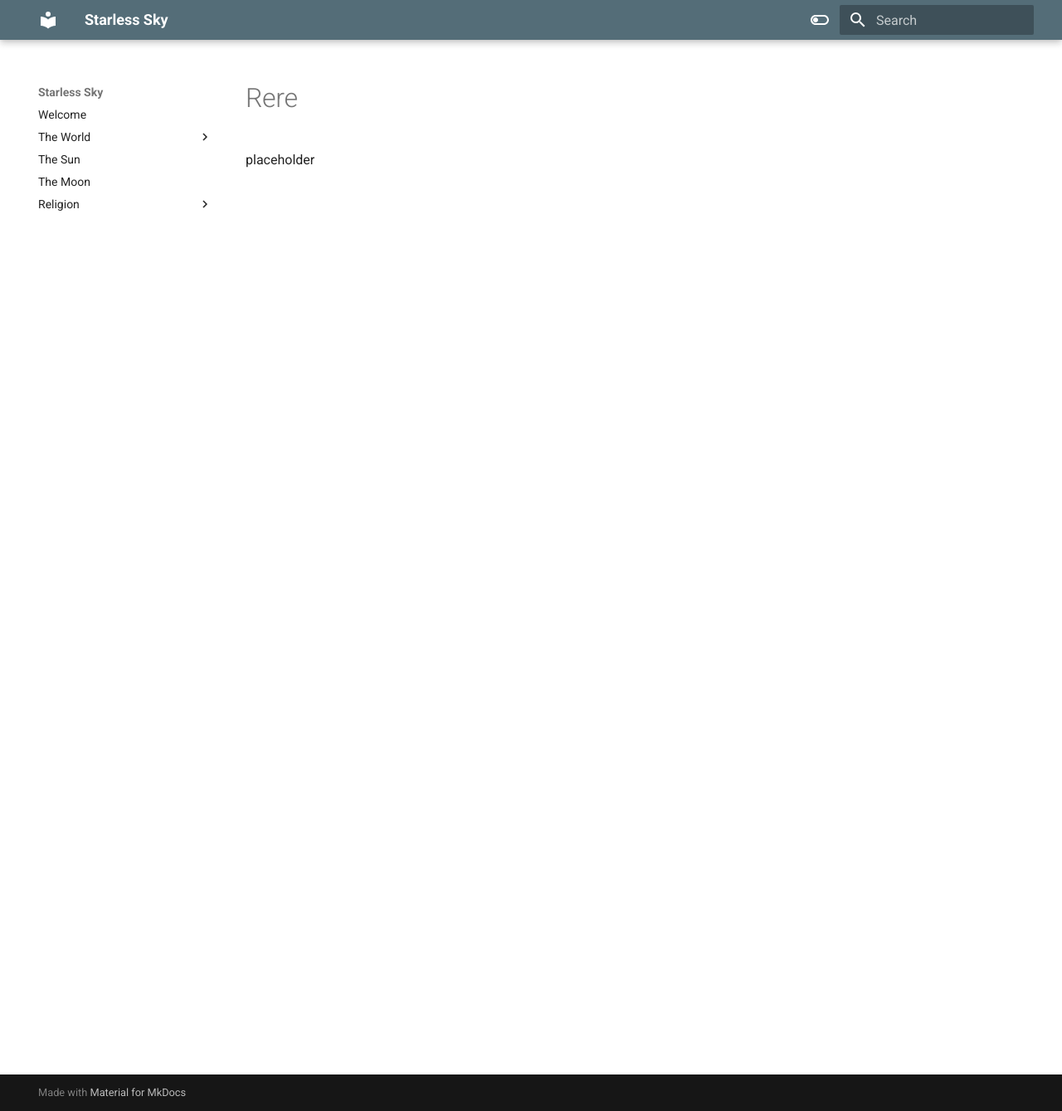
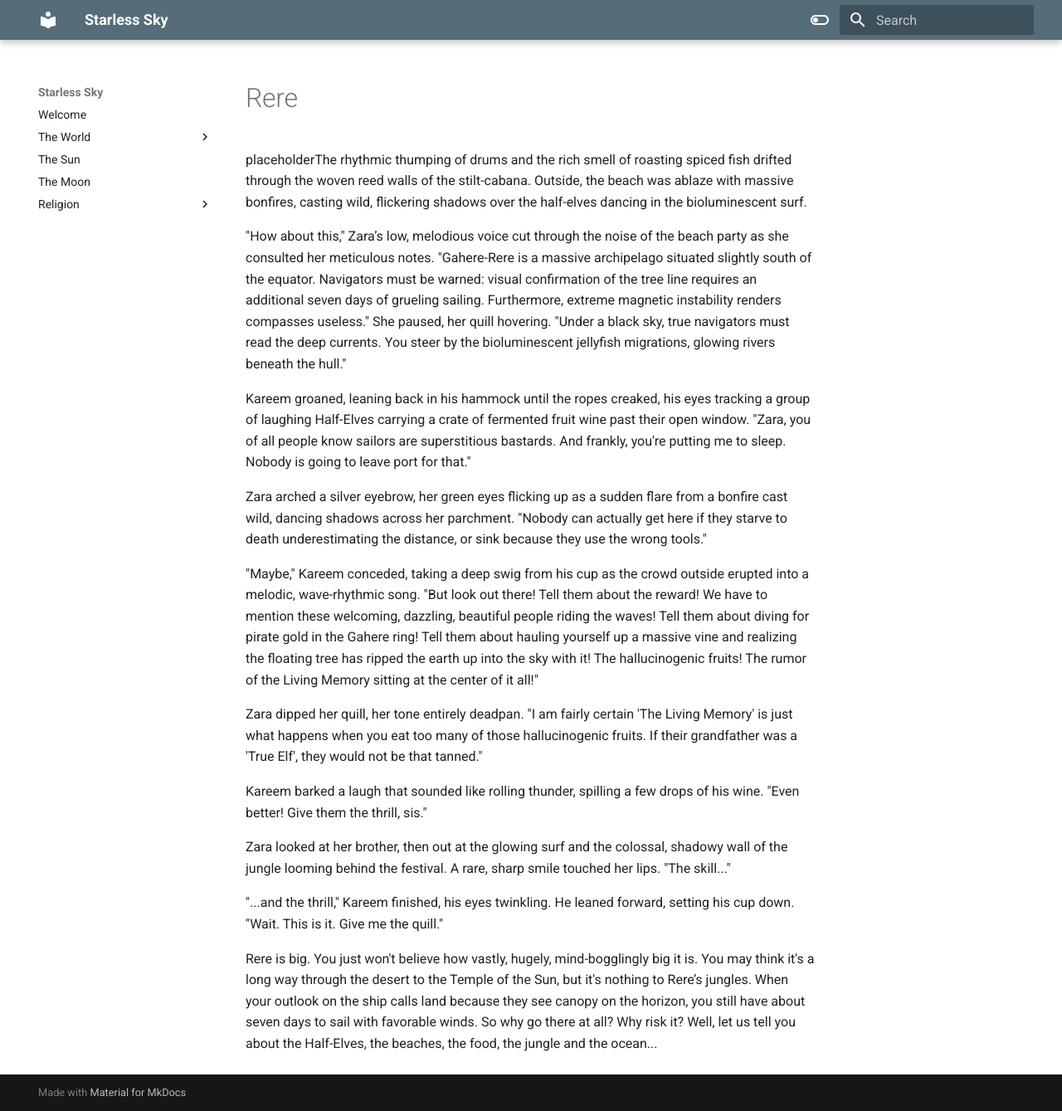
Before and after one commit to Matt4C6F656872/Starless-Sky, an MkDocs documentation site: the page built from docs/the-world/gahere-rere/locations/rere.md, in a window 1280 px wide and 1339 px high. Shown: the whole window at 83% size. Built offline with MkDocs 1.6.1 and Material for MkDocs 9.7.7, drawn with Linux system fonts in a browser that asks for light colours.

Commit message:
Rere Lore Update

```diff
--- a/docs/the-world/gahere-rere/locations/rere.md
+++ b/docs/the-world/gahere-rere/locations/rere.md
@@ -1 +1,19 @@
-placeholder
+placeholderThe rhythmic thumping of drums and the rich smell of roasting spiced fish drifted through the woven reed walls of the stilt-cabana. Outside, the beach was ablaze with massive bonfires, casting wild, flickering shadows over the half-elves dancing in the bioluminescent surf.
+
+"How about this," Zara’s low, melodious voice cut through the noise of the beach party as she consulted her meticulous notes. "Gahere-Rere is a massive archipelago situated slightly south of the equator. Navigators must be warned: visual confirmation of the tree line requires an additional seven days of grueling sailing. Furthermore, extreme magnetic instability renders compasses useless." She paused, her quill hovering. "Under a black sky, true navigators must read the deep currents. You steer by the bioluminescent jellyfish migrations, glowing rivers beneath the hull."
+
+Kareem groaned, leaning back in his hammock until the ropes creaked, his eyes tracking a group of laughing Half-Elves carrying a crate of fermented fruit wine past their open window. "Zara, you of all people know sailors are superstitious bastards. And frankly, you're putting me to sleep. Nobody is going to leave port for that."
+
+Zara arched a silver eyebrow, her green eyes flicking up as a sudden flare from a bonfire cast wild, dancing shadows across her parchment. "Nobody can actually get here if they starve to death underestimating the distance, or sink because they use the wrong tools."
+
+"Maybe," Kareem conceded, taking a deep swig from his cup as the crowd outside erupted into a melodic, wave-rhythmic song. "But look out there! Tell them about the reward! We have to mention these welcoming, dazzling, beautiful people riding the waves! Tell them about diving for pirate gold in the Gahere ring! Tell them about hauling yourself up a massive vine and realizing the floating tree has ripped the earth up into the sky with it! The hallucinogenic fruits! The rumor of the Living Memory sitting at the center of it all!"
+
+Zara dipped her quill, her tone entirely deadpan. "I am fairly certain 'The Living Memory' is just what happens when you eat too many of those hallucinogenic fruits. If their grandfather was a 'True Elf', they would not be that tanned."
+
+Kareem barked a laugh that sounded like rolling thunder, spilling a few drops of his wine. "Even better! Give them the thrill, sis."
+
+Zara looked at her brother, then out at the glowing surf and the colossal, shadowy wall of the jungle looming behind the festival. A rare, sharp smile touched her lips. "The skill..."
+
+"...and the thrill," Kareem finished, his eyes twinkling. He leaned forward, setting his cup down. "Wait. This is it. Give me the quill."
+
+Rere is big. You just won't believe how vastly, hugely, mind-bogglingly big it is. You may think it's a long way through the desert to the Temple of the Sun, but it's nothing to Rere’s jungles. When your outlook on the ship calls land because they see canopy on the horizon, you still have about seven days to sail with favorable winds. So why go there at all? Why risk it? Well, let us tell you about the Half-Elves, the beaches, the food, the jungle and the ocean...
```
